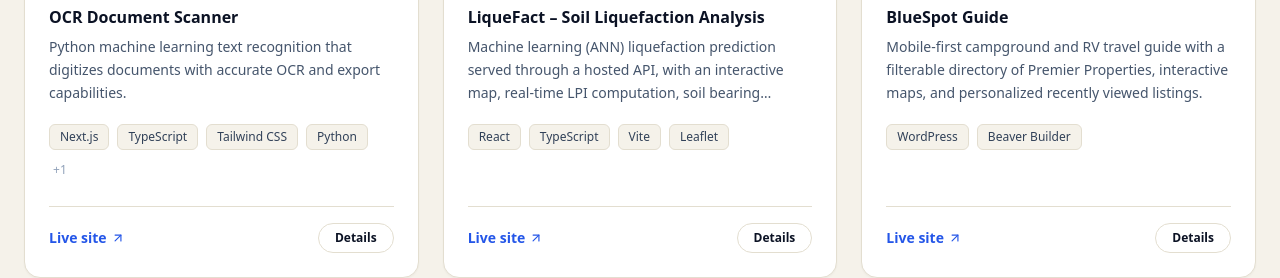
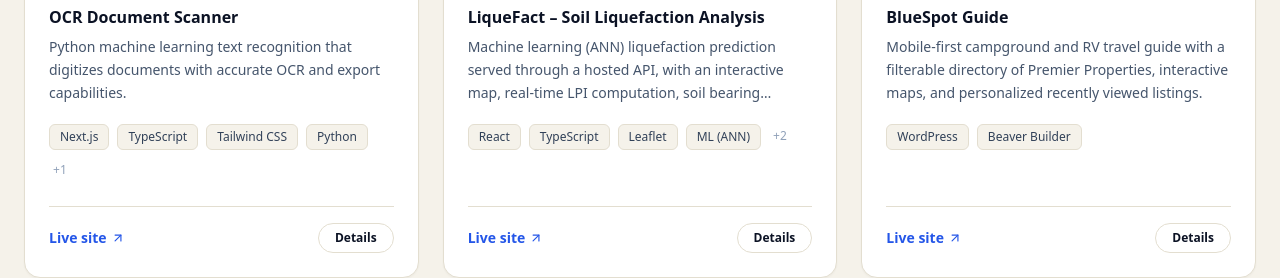
Before and after one commit to hanzong05/hanzportfolio, a Next.js app: page / in a window 1280 px wide. Shown: the part 4600-4878 px from the top of the page. Built offline with nearby package versions, Linux system fonts and the light colour scheme.

Commit message:
Align LiqueFact tech tags with its ML description
Co-Authored-By: Claude Sonnet 5.5 <noreply@anthropic.com>
Claude-Session: https://claude.ai/code/session_01LBPrYMh9ciG8zeGUEXp7SM

```diff
--- a/components/projects.tsx
+++ b/components/projects.tsx
@@ -118,7 +118,7 @@ const projects: Project[] = [
     description: [
       'Machine learning (ANN) liquefaction prediction served through a hosted API, with an interactive map, real-time LPI computation, soil bearing capacity, settlement estimation, and foundation recommendations.',
     ],
-    technologies: ['React', 'TypeScript', 'Vite', 'Leaflet'],
+    technologies: ['React', 'TypeScript', 'Leaflet', 'ML (ANN)', 'Vite', 'FastAPI'],
     showGithub: true,
     showLive: true,
     githubUrl: 'https://github.com/hanzong05/liquefact',
```
